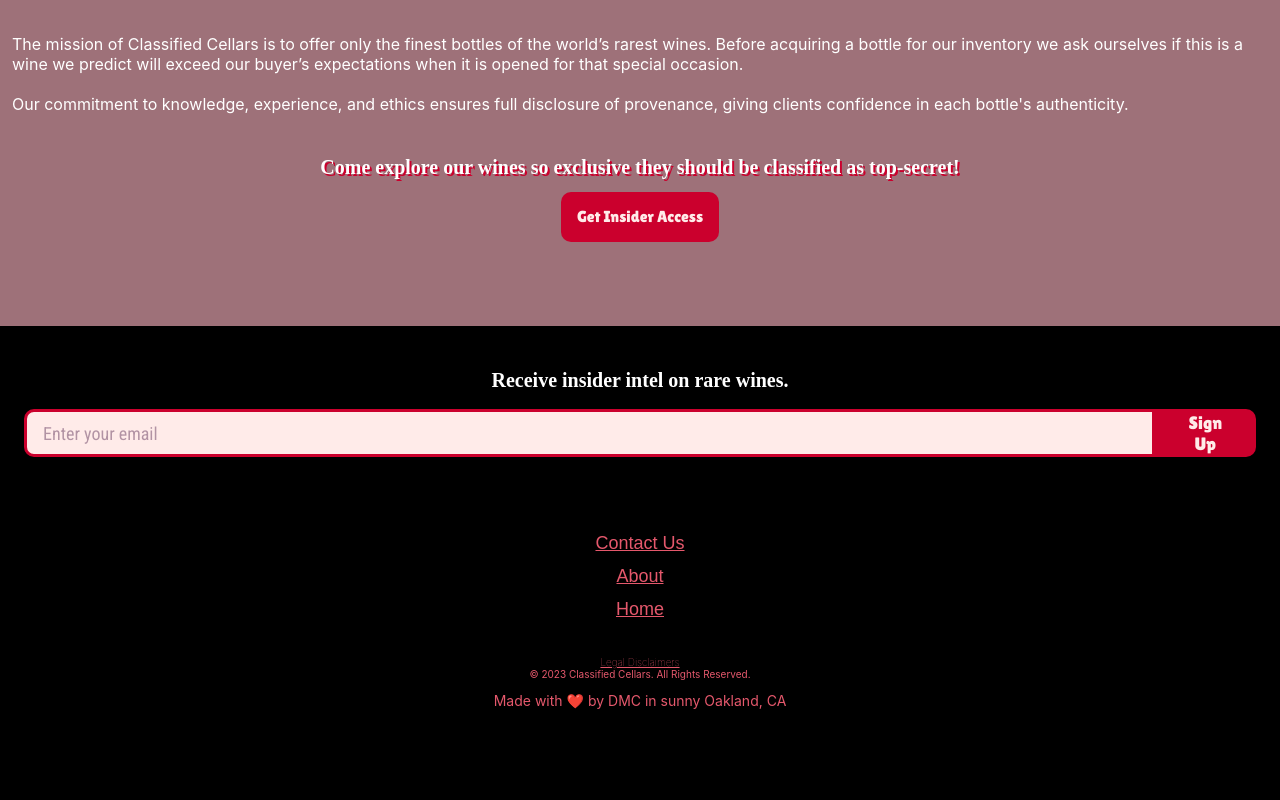
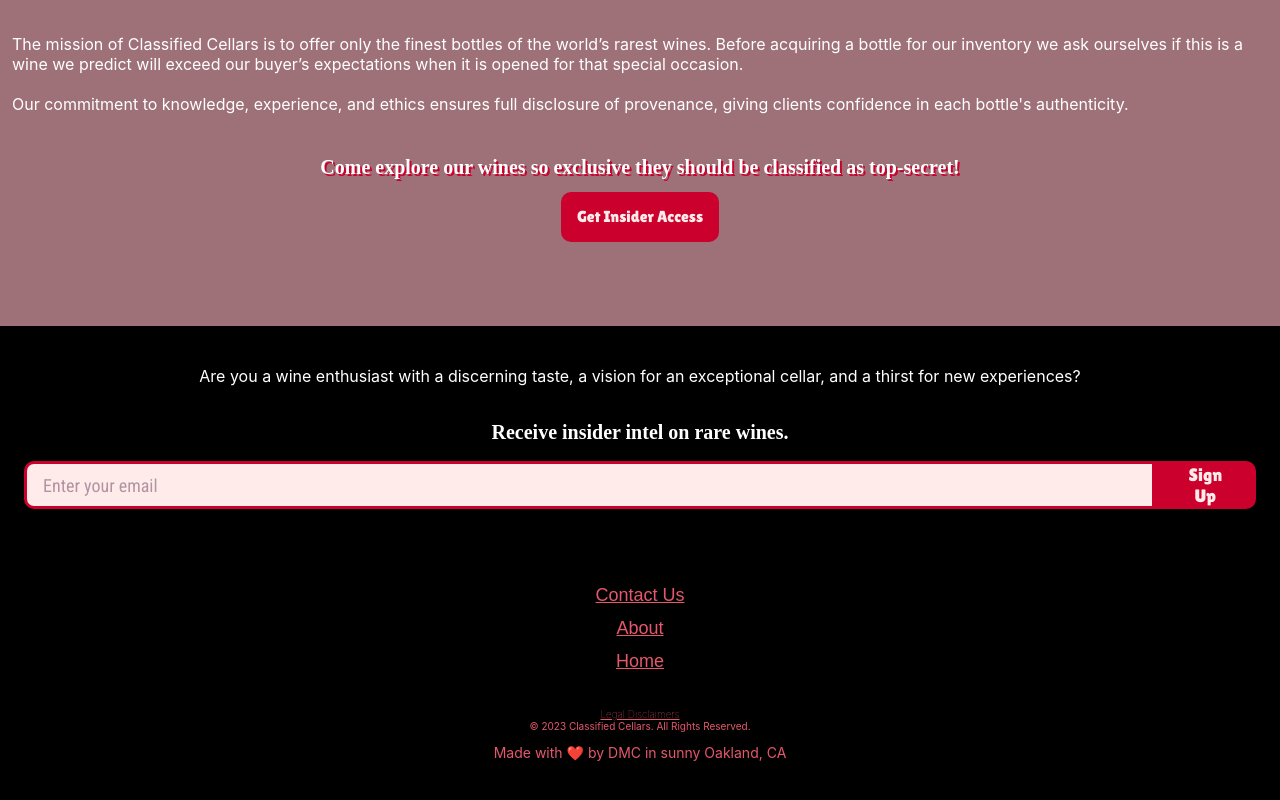
Before and after one commit to dylan-cm/class-cellars, a React (Create React App) app: page / in a window 1280 px wide. Shown: the part 1194-1994 px from the top of the page. Built offline with nearby package versions, Linux system fonts and the light colour scheme; a web font is replaced by a local one.

Commit message:
added footer copy

```diff
--- a/src/components/organisms/Footer/Footer.css
+++ b/src/components/organisms/Footer/Footer.css
@@ -45,3 +45,7 @@
 .Footer .Little {
   font-size: 10px;
 }
+
+.Footer p {
+  color: white;
+}
--- a/src/components/organisms/Footer/Footer.tsx
+++ b/src/components/organisms/Footer/Footer.tsx
@@ -8,6 +8,10 @@ interface FooterProps {}
 const Footer = ({ ...props }: FooterProps) => {
   return (
     <div className="Footer">
+      <p>
+        Are you a wine enthusiast with a discerning taste, a vision for an
+        exceptional cellar, and a thirst for new experiences?
+      </p>
       <h2>Receive insider intel on rare wines.</h2>
       <EmailCapture />
       <ul className="Sitemap">
```
